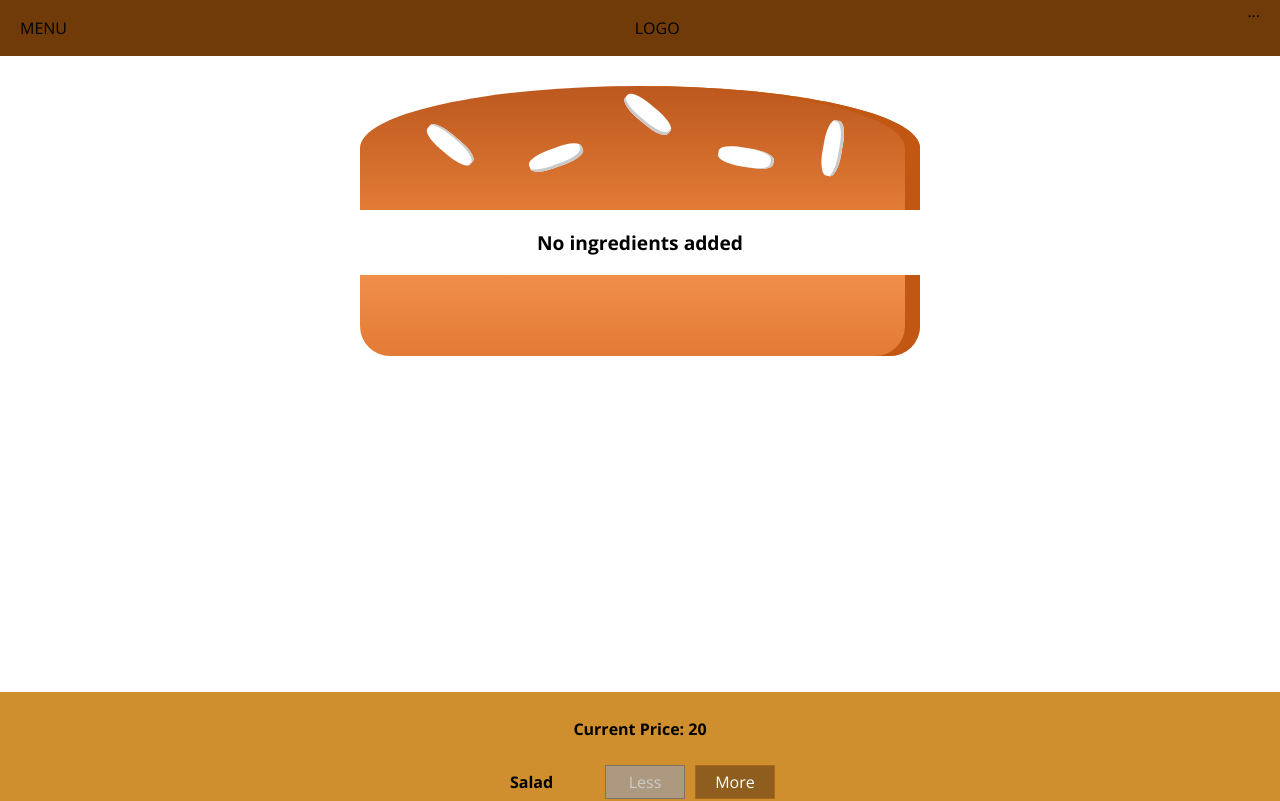
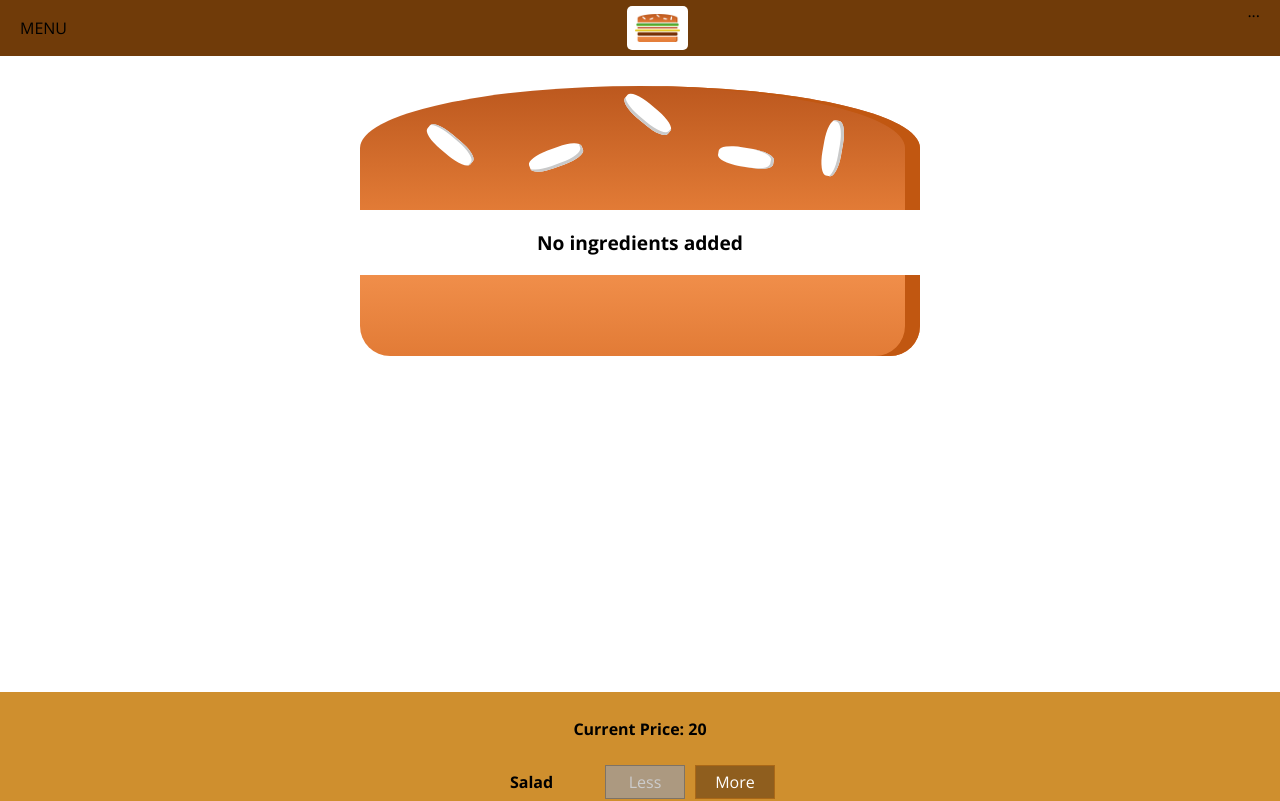
Before and after one commit to 99sparsh/McD-Visualizer, a React (Create React App) app: page / in a window 1280 px wide. Shown: the top 801 px of the page. Built offline with nearby package versions, Linux system fonts and the light colour scheme.

Commit message:
added burger logo

```diff
--- /dev/null
+++ b/src/components/Logo/Logo.js
@@ -0,0 +1,15 @@
+import React from "react";
+
+import burgerLogo from "../../assets/images/burger-logo.png";
+
+import styles from "./Logo.module.css";
+
+const logo = (props) => {
+    return (
+        <div className={styles.Logo}>
+            <img src={burgerLogo} alt="My Burger" />
+        </div>
+    );
+};
+
+export default logo;
--- /dev/null
+++ b/src/components/Logo/Logo.module.css
@@ -0,0 +1,11 @@
+.Logo {
+    background-color: white;
+    padding: 8px;
+    height: 80%;
+    box-sizing: border-box;
+    border-radius: 5px;
+}
+
+.Logo img {
+    height: 100%;
+}
--- a/src/components/Navigation/Toolbar/Toolbar.js
+++ b/src/components/Navigation/Toolbar/Toolbar.js
@@ -1,12 +1,14 @@
 import React from "react";
 
 import styles from "./Toolbar.module.css";
+
+import Logo from "../../Logo/Logo";
 
 const toolbar = (props) => {
     return (
         <header className={styles.Toolbar}>
             <div>MENU</div>
-            <div>LOGO</div>
+            <Logo />
             <nav>...</nav>
         </header>
     );
```
Also changed, not shown: src/assets/images/burger-logo.png (added).
